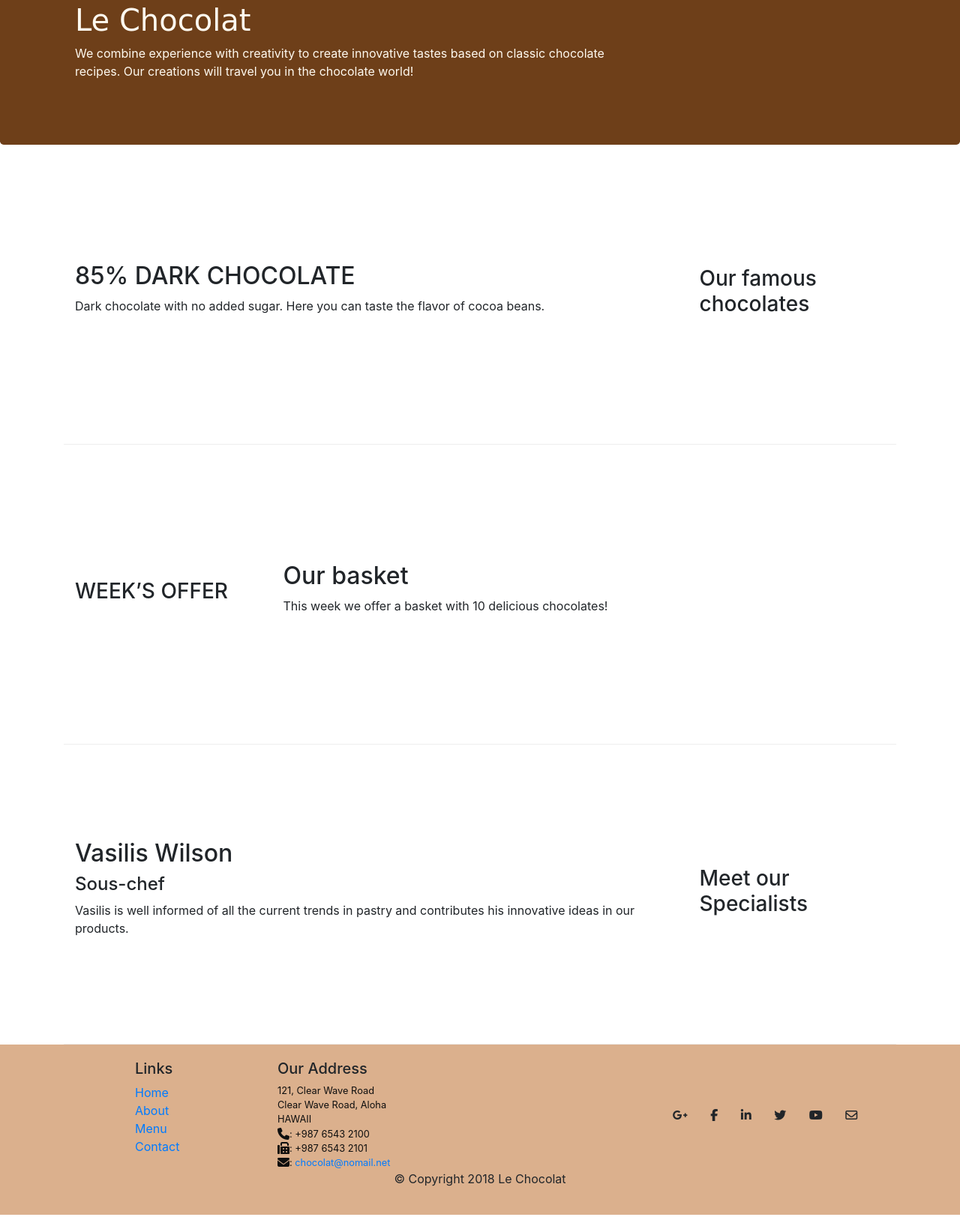
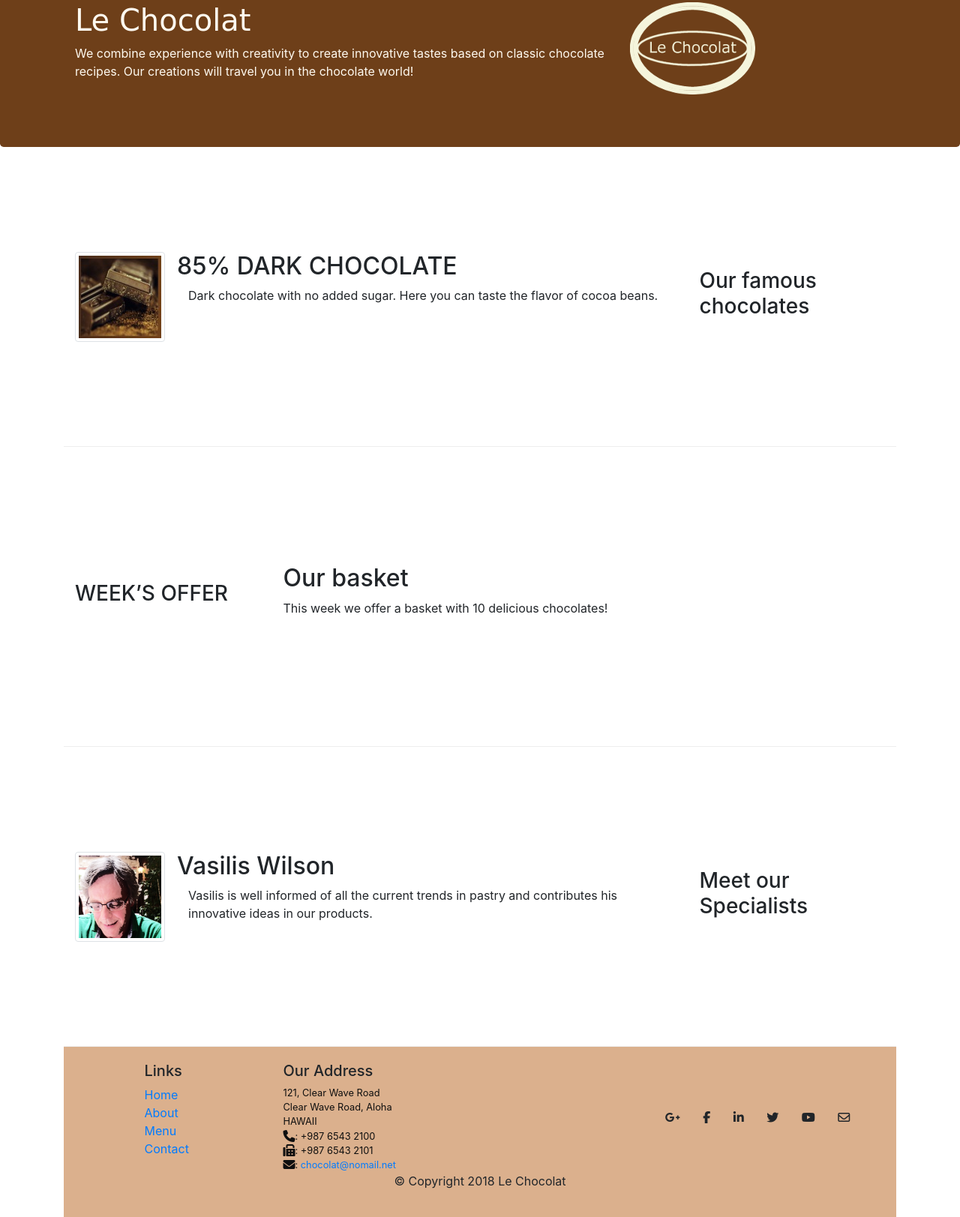
Before and after one commit to Despoinam/leChocolat, a plain HTML site: page index.html in a window 1280 px wide. Shown: the part 117-1740 px from the top of the page at 75% size. Drawn offline with nearby package versions, Linux system fonts and the light colour scheme; a web font is replaced by a local one.

Commit message:
Images and Media

```diff
--- a/index.html
+++ b/index.html
@@ -18,7 +18,7 @@
 <body>
         <nav class="navbar navbar-expand-md navbar-light bg-light fixed-top ">
                 <div class="container">
-                    <a class="navbar-brand" href="#" style="font-family: 'McLaren', cursive;" >Le Chocolat</a>
+                    <a class="navbar-brand" href="./index.html" ><img src="images/logo.png" height="40" width="54"></a>
                     <button class="navbar-toggler" type="button" data-toggle="collapse" data-target="#Navbar">
                             <span class="navbar-toggler-icon"></span>
                         </button>
@@ -49,6 +49,7 @@
                     <p>We combine experience with creativity to create innovative tastes based on classic chocolate recipes. Our creations will travel you in the chocolate world!</p>
                 </div>
                 <div class="col col-sm">
+                        <img src="images/logo.png" class="img-fluid">
                 </div>
             </div>
         </div>
@@ -60,9 +61,16 @@
                 <h3>Our famous chocolates</h3>
             </div>
             <div class="col-sm col-md">
-                <h2>85% DARK CHOCOLATE</h2>
-                <p class="d-none d-sm-block">Dark chocolate with no added sugar. Here you can taste the flavor of cocoa beans.</p>
-            </div>
+            <div class="media">
+                    <img class="d-flex mr-3 img-thumbnail align-self-center"
+                        src="images/dark85.jpg" alt="85% DARK CHOCOLATE">
+                    <div class="media-body">
+                        <h2 class="mt-0">85% DARK CHOCOLATE</h2>
+                        <p class="col d-none d-md-block">Dark chocolate with no added sugar.
+                        Here you can taste the flavor of cocoa beans.</p>
+                    </div>
+                    </div>
+                </div>
         </div>
 
 
@@ -71,6 +79,7 @@
                 <h3>WEEK’S OFFER</h3>
             </div>
             <div class="col-sm col-md">
+
                 <h2>Our basket</h2>
                 <p class="d-none d-sm-block">This week we offer a basket with 10 delicious chocolates! </p>
             </div>
@@ -81,10 +90,16 @@
                 <h3>Meet our  Specialists</h3>
             </div>
             <div class="col-sm col-md">
-                <h2>Vasilis Wilson </h2>
-                <h4>Sous-chef</h4>
-                <p class="d-none d-sm-block">Vasilis is well informed of all the current trends in pastry and contributes his innovative ideas in our products.</p>
-            </div>
+                    <div class="media">
+                            <img class="d-flex mr-3 img-thumbnail align-self-center"
+                                src="images/cartoonVasilis.png" alt="Vasilis Wilson">
+                            <div class="media-body">
+                                <h2 class="mt-0">Vasilis Wilson</h2>
+
+                                <p class="col d-none d-md-block">Vasilis is well informed of all the current
+                                    trends in pastry and contributes his innovative ideas in our products.</p>
+                            </div>
+                        </div>
         </div>
     </div>
 
```
Also changed, not shown: aboutus.html (+2 -1 lines), images/cartoonVasilis.png (added), images/dark85.jpg (added), images/logo.png (added), images/promotion.jpg (added).
